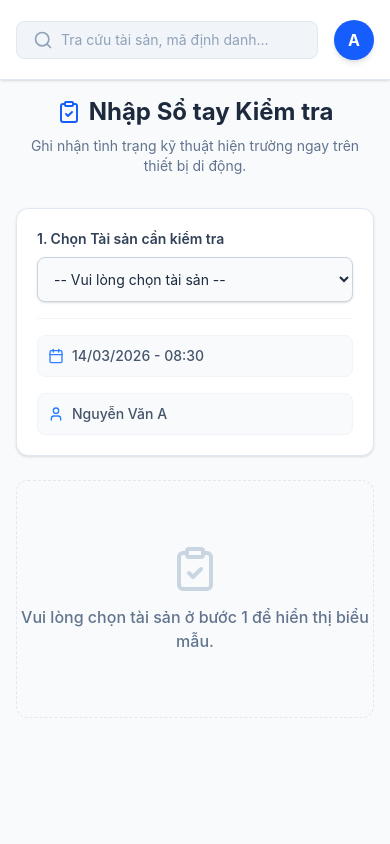
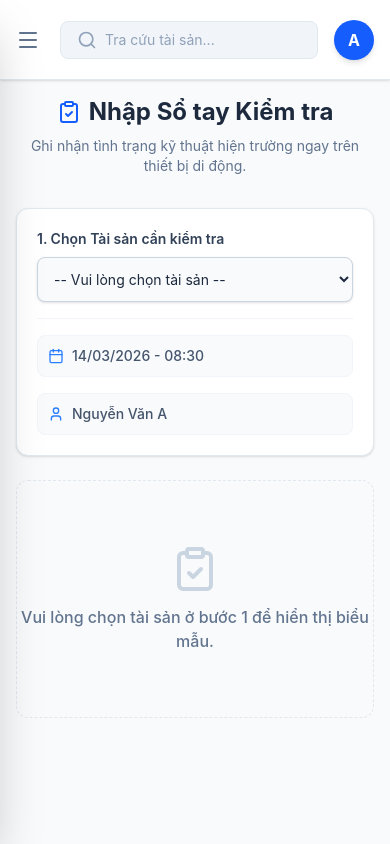
Before and after one commit to hhminh71/TSKB-247, a React (Vite) app: page / in a window 390 px wide. Built offline with nearby package versions, Linux system fonts and the light colour scheme.

Commit message:
Update App.jsx

```diff
--- a/src/App.jsx
+++ b/src/App.jsx
@@ -2,12 +2,14 @@ import React, { useState } from 'react';
 import {
   LayoutDashboard, Layers, ClipboardCheck, FileBox, Activity, Settings,
   Bell, Search, AlertTriangle, CheckCircle2, Wrench, Clock, ChevronRight,
-  PlaneTakeoff, Plus, Filter, MoreVertical, MapPin, Calendar, User, Save, XCircle, MinusCircle
+  PlaneTakeoff, Plus, Filter, MoreVertical, MapPin, Calendar, User, Save, XCircle, MinusCircle,
+  Menu, X // Thêm icon Menu và X
 } from 'lucide-react';
 
 const App = () => {
-  const [activeMenu, setActiveMenu] = useState('inspection'); // Tạm thời để mặc định mở trang Sổ tay cho dễ test
+  const [activeMenu, setActiveMenu] = useState('inspection');
   const [searchQuery, setSearchQuery] = useState('');
+  const [isMobileMenuOpen, setIsMobileMenuOpen] = useState(false); // State quản lý menu mobile
 
   // State cho Sổ tay kiểm tra
   const [selectedAssetId, setSelectedAssetId] = useState('');
@@ -29,32 +31,38 @@ const App = () => {
     asset.id.toLowerCase().includes(searchQuery.toLowerCase())
   );
 
-  // Lấy tài sản đang được chọn để làm form kiểm tra
   const activeAssetForInspection = masterAssets.find(a => a.id === selectedAssetId);
 
-  // Xử lý khi chọn Đạt/Không đạt
   const handleCheck = (criteriaIndex, status) => {
-    setInspectionData(prev => ({
-      ...prev,
-      [criteriaIndex]: { ...prev[criteriaIndex], status }
-    }));
+    setInspectionData(prev => ({ ...prev, [criteriaIndex]: { ...prev[criteriaIndex], status } }));
   };
 
-  // Xử lý ghi chú
   const handleNote = (criteriaIndex, note) => {
-    setInspectionData(prev => ({
-      ...prev,
-      [criteriaIndex]: { ...prev[criteriaIndex], note }
-    }));
+    setInspectionData(prev => ({ ...prev, [criteriaIndex]: { ...prev[criteriaIndex], note } }));
+  };
+
+  // Hàm chuyển trang kèm theo việc tự động đóng Menu trên điện thoại
+  const handleMenuClick = (menu) => {
+    setActiveMenu(menu);
+    setIsMobileMenuOpen(false);
   };
 
   return (
-    <div className="flex h-screen bg-slate-50 font-sans text-slate-800">
+    <div className="flex h-screen bg-slate-50 font-sans text-slate-800 overflow-hidden relative">
+
+      {/* LỚP PHỦ MỜ (OVERLAY) CHO MOBILE */}
+      {isMobileMenuOpen && (
+        <div
+          className="fixed inset-0 bg-slate-900/50 z-40 md:hidden backdrop-blur-sm transition-opacity"
+          onClick={() => setIsMobileMenuOpen(false)}
+        />
+      )}
 
       {/* SIDEBAR */}
-      <aside className="w-64 bg-slate-900 text-slate-300 flex flex-col shadow-2xl z-10 hidden md:flex shrink-0">
-        <div className="h-20 flex items-center px-6 border-b border-slate-800 bg-slate-950">
-          <PlaneTakeoff className="w-8 h-8 text-blue-500 mr-3" />
+      <aside className={`fixed inset-y-0 left-0 w-64 bg-slate-900 text-slate-300 flex flex-col shadow-2xl z-50 transform transition-transform duration-300 ease-in-out md:relative md:translate-x-0 shrink-0 ${isMobileMenuOpen ? 'translate-x-0' : '-translate-x-full'}`}>
+        <div className="h-20 flex items-center justify-between px-6 border-b border-slate-800 bg-slate-950">
+          <div className="flex items-center">
+            <PlaneTakeoff className="w-8 h-8 text-blue-500 mr-3 shrink-0" />
             <div>
               <h1 className="text-base font-bold text-white tracking-wide flex items-center">
                 TSKB-247 <span className="ml-2 text-[11px] bg-blue-600 text-white px-2 py-0.5 rounded-full font-semibold">KHU BAY</span>
@@ -62,33 +70,49 @@ const App = () => {
               <p className="text-[10px] text-slate-400 font-medium tracking-wider uppercase mt-0.5">Phòng TC-KH</p>
             </div>
           </div>
+          {/* Nút Đóng Menu trên Mobile */}
+          <button className="md:hidden text-slate-400 hover:text-white p-1" onClick={() => setIsMobileMenuOpen(false)}>
+            <X className="w-6 h-6" />
+          </button>
+        </div>
 
         <div className="flex-1 py-6 overflow-y-auto">
           <p className="px-6 text-xs font-semibold text-slate-500 uppercase tracking-wider mb-4">Quản lý trung tâm</p>
           <nav className="space-y-1 px-3">
-            <MenuButton icon={<LayoutDashboard size={20}/>} label="Trang tổng quan" active={activeMenu === 'dashboard'} onClick={() => setActiveMenu('dashboard')} />
-            <MenuButton icon={<Layers size={20}/>} label="Danh mục Tài sản" active={activeMenu === 'assets'} onClick={() => setActiveMenu('assets')} />
-            <MenuButton icon={<ClipboardCheck size={20}/>} label="Sổ tay Kiểm tra" active={activeMenu === 'inspection'} onClick={() => setActiveMenu('inspection')} />
-            <MenuButton icon={<Activity size={20}/>} label="Hồ sơ Bệnh án" active={activeMenu === 'history'} onClick={() => setActiveMenu('history')} />
-            <MenuButton icon={<FileBox size={20}/>} label="Xuất Sổ lưu trữ" active={activeMenu === 'export'} onClick={() => setActiveMenu('export')} />
+            <MenuButton icon={<LayoutDashboard size={20}/>} label="Trang tổng quan" active={activeMenu === 'dashboard'} onClick={() => handleMenuClick('dashboard')} />
+            <MenuButton icon={<Layers size={20}/>} label="Danh mục Tài sản" active={activeMenu === 'assets'} onClick={() => handleMenuClick('assets')} />
+            <MenuButton icon={<ClipboardCheck size={20}/>} label="Sổ tay Kiểm tra" active={activeMenu === 'inspection'} onClick={() => handleMenuClick('inspection')} />
+            <MenuButton icon={<Activity size={20}/>} label="Hồ sơ Bệnh án" active={activeMenu === 'history'} onClick={() => handleMenuClick('history')} />
+            <MenuButton icon={<FileBox size={20}/>} label="Xuất Sổ lưu trữ" active={activeMenu === 'export'} onClick={() => handleMenuClick('export')} />
           </nav>
         </div>
       </aside>
 
       {/* MAIN CONTENT */}
-      <main className="flex-1 flex flex-col overflow-hidden w-full">
+      <main className="flex-1 flex flex-col overflow-hidden w-full h-full relative z-0">
 
         {/* HEADER */}
-        <header className="h-20 bg-white border-b border-slate-200 flex items-center justify-between px-4 sm:px-8 shadow-sm z-0 shrink-0">
-          <div className="flex items-center bg-slate-100 px-4 py-2 rounded-lg w-full max-w-sm border border-slate-200 focus-within:border-blue-400 focus-within:ring-2 focus-within:ring-blue-100 transition-all">
+        <header className="h-20 bg-white border-b border-slate-200 flex items-center justify-between px-4 sm:px-8 shadow-sm shrink-0">
+
+          <div className="flex items-center gap-3 w-full max-w-sm">
+            {/* Nút Hamburger mở Menu trên Mobile */}
+            <button
+              className="md:hidden p-2 -ml-2 text-slate-500 hover:bg-slate-100 rounded-lg transition-colors"
+              onClick={() => setIsMobileMenuOpen(true)}
+            >
+              <Menu className="w-6 h-6" />
+            </button>
+
+            <div className="flex items-center bg-slate-100 px-4 py-2 rounded-lg w-full border border-slate-200 focus-within:border-blue-400 focus-within:ring-2 focus-within:ring-blue-100 transition-all">
               <Search className="w-5 h-5 text-slate-400 mr-2 shrink-0" />
               <input
                 type="text"
-              placeholder="Tra cứu tài sản, mã định danh..."
+                placeholder="Tra cứu tài sản..."
                 value={searchQuery}
                 onChange={(e) => setSearchQuery(e.target.value)}
                 className="bg-transparent border-none outline-none text-sm w-full text-slate-700 placeholder-slate-400"
               />
+            </div>
           </div>
 
           <div className="flex items-center space-x-6 ml-4">
@@ -105,11 +129,11 @@ const App = () => {
 
           {/* MÀN HÌNH DASHBOARD */}
           {activeMenu === 'dashboard' && (
-            <div className="max-w-7xl mx-auto space-y-8 animate-in fade-in duration-500">
+            <div className="max-w-7xl mx-auto space-y-8 animate-in fade-in duration-500 pb-10">
                <div className="flex justify-between items-end">
                 <div>
                   <h2 className="text-2xl font-bold text-slate-800">Tổng quan Khu bay</h2>
-                  <p className="text-slate-500 mt-1">Giám sát trạng thái kỹ thuật và tiến độ kiểm tra trong ngày.</p>
+                  <p className="text-slate-500 mt-1 text-sm sm:text-base">Giám sát trạng thái kỹ thuật và tiến độ kiểm tra trong ngày.</p>
                 </div>
               </div>
               <div className="grid grid-cols-1 md:grid-cols-2 lg:grid-cols-4 gap-6">
@@ -123,7 +147,7 @@ const App = () => {
 
           {/* MÀN HÌNH DANH MỤC TÀI SẢN */}
           {activeMenu === 'assets' && (
-             <div className="max-w-7xl mx-auto space-y-6 animate-in fade-in duration-500">
+             <div className="max-w-7xl mx-auto space-y-6 animate-in fade-in duration-500 pb-10">
               <div className="flex flex-col sm:flex-row justify-between items-start sm:items-center gap-4">
                 <div>
                   <h2 className="text-2xl font-bold text-slate-800 flex items-center">
@@ -148,7 +172,7 @@ const App = () => {
                       <div className="mt-auto grid grid-cols-2 gap-2 border-t border-slate-100 pt-4">
                         <button className="text-center py-2 text-sm font-medium text-slate-600 hover:text-blue-600 hover:bg-blue-50 rounded-lg transition-colors">Xem chi tiết</button>
                         <button
-                          onClick={() => { setSelectedAssetId(asset.id); setActiveMenu('inspection'); }}
+                          onClick={() => { setSelectedAssetId(asset.id); handleMenuClick('inspection'); }}
                           className="text-center py-2 text-sm font-medium text-white bg-slate-800 hover:bg-blue-600 rounded-lg shadow-sm transition-colors flex items-center justify-center">
                           <ClipboardCheck className="w-4 h-4 mr-1.5" /> Kiểm tra
                         </button>
@@ -160,7 +184,7 @@ const App = () => {
             </div>
           )}
 
-          {/* MÀN HÌNH SỔ TAY KIỂM TRA (NEW) */}
+          {/* MÀN HÌNH SỔ TAY KIỂM TRA */}
           {activeMenu === 'inspection' && (
             <div className="max-w-3xl mx-auto space-y-6 animate-in fade-in slide-in-from-bottom-4 duration-500 pb-20">
 
@@ -179,7 +203,7 @@ const App = () => {
                   value={selectedAssetId}
                   onChange={(e) => {
                     setSelectedAssetId(e.target.value);
-                    setInspectionData({}); // Reset data khi đổi tài sản
+                    setInspectionData({});
                   }}
                 >
                   <option value="">-- Vui lòng chọn tài sản --</option>
@@ -188,7 +212,6 @@ const App = () => {
                   ))}
                 </select>
 
-                {/* Thông tin Meta (Thời gian, người kiểm tra) */}
                 <div className="grid grid-cols-1 sm:grid-cols-2 gap-4 mt-4 pt-4 border-t border-slate-100">
                   <div className="flex items-center text-sm text-slate-600 bg-slate-50 p-2.5 rounded-lg border border-slate-100">
                     <Calendar className="w-4 h-4 mr-2 text-blue-500" />
@@ -201,7 +224,7 @@ const App = () => {
                 </div>
               </div>
 
-              {/* Form Đánh giá (Chỉ hiện khi đã chọn tài sản) */}
+              {/* Form Đánh giá */}
               {activeAssetForInspection ? (
                 <div className="space-y-4">
                   <h3 className="text-base font-bold text-slate-800 mb-3 px-1">2. Nội dung kiểm tra chi tiết</h3>
@@ -212,7 +235,6 @@ const App = () => {
                       <div key={index} className={`bg-white rounded-xl shadow-sm border p-5 transition-colors ${status === 'fail' ? 'border-red-300 bg-red-50/30' : 'border-slate-200'}`}>
                         <p className="font-semibold text-slate-800 text-sm sm:text-base mb-4">{index + 1}. {item}</p>
 
-                        {/* 3 Nút lựa chọn (Mobile friendly) */}
                         <div className="grid grid-cols-3 gap-2 sm:gap-4">
                           <button
                             onClick={() => handleCheck(index, 'pass')}
@@ -239,7 +261,6 @@ const App = () => {
                           </button>
                         </div>
 
-                        {/* Ô nhập ghi chú chỉ hiện khi chọn Không đạt */}
                         {status === 'fail' && (
                           <div className="mt-4 animate-in fade-in slide-in-from-top-2">
                             <label className="block text-xs font-semibold text-red-700 uppercase tracking-wider mb-2">Mô tả dấu hiệu bất thường <span className="text-red-500">*</span></label>
@@ -256,7 +277,6 @@ const App = () => {
                     );
                   })}
 
-                  {/* Nút Submit */}
                   <div className="pt-6">
                     <button className="w-full bg-blue-600 hover:bg-blue-700 text-white font-bold text-lg py-4 rounded-xl shadow-lg shadow-blue-200 transition-all flex items-center justify-center group">
                       <Save className="w-5 h-5 mr-2 group-hover:scale-110 transition-transform" />
@@ -264,7 +284,6 @@ const App = () => {
                     </button>
                     <p className="text-center text-xs text-slate-400 mt-3">Dữ liệu sẽ được mã hóa và đồng bộ lên máy chủ an toàn.</p>
                   </div>
-
                 </div>
               ) : (
                 <div className="text-center py-16 bg-slate-50 border border-slate-200 border-dashed rounded-xl">
```
Lines whose indentation alone changed are shown as unchanged.
